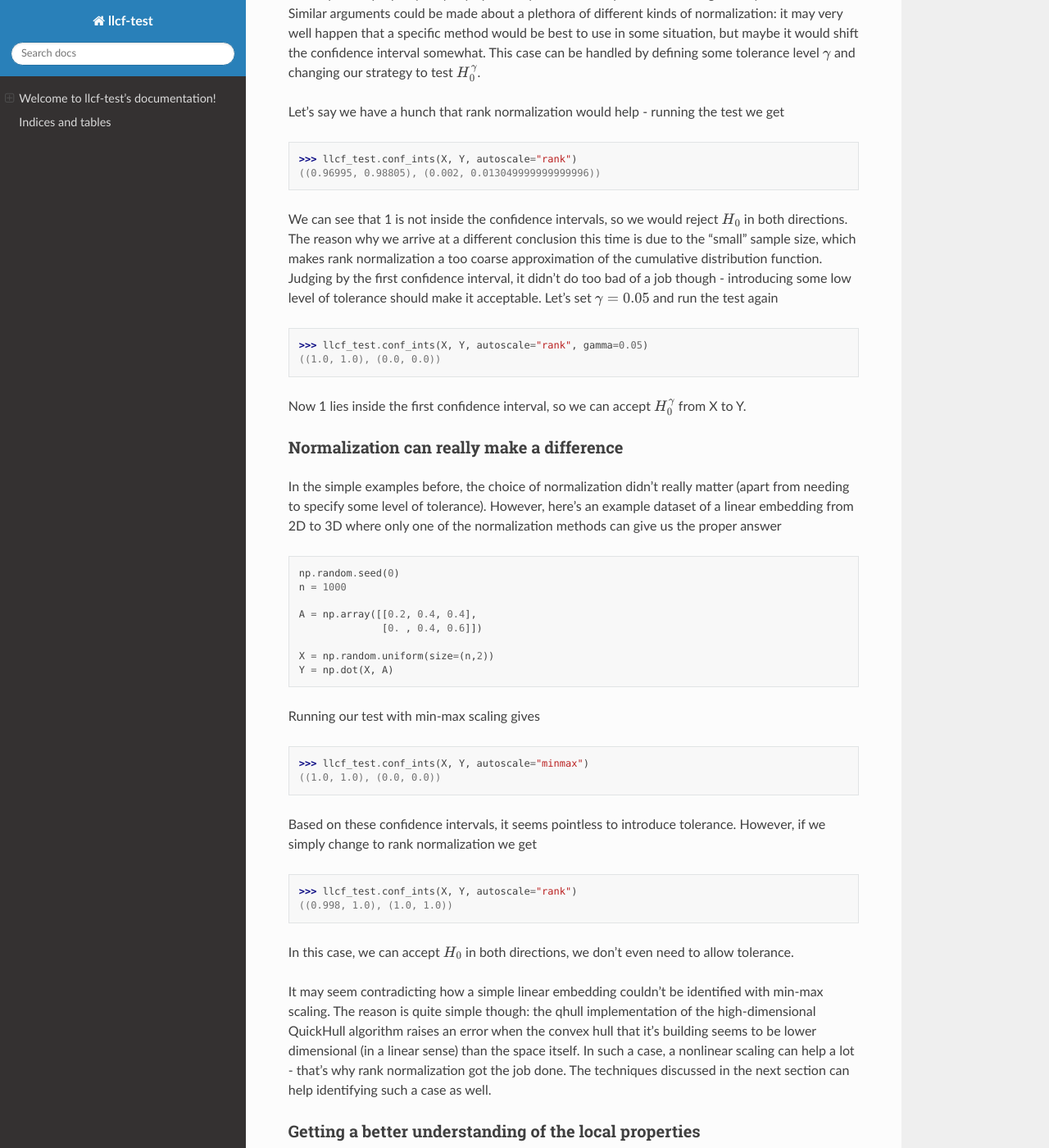
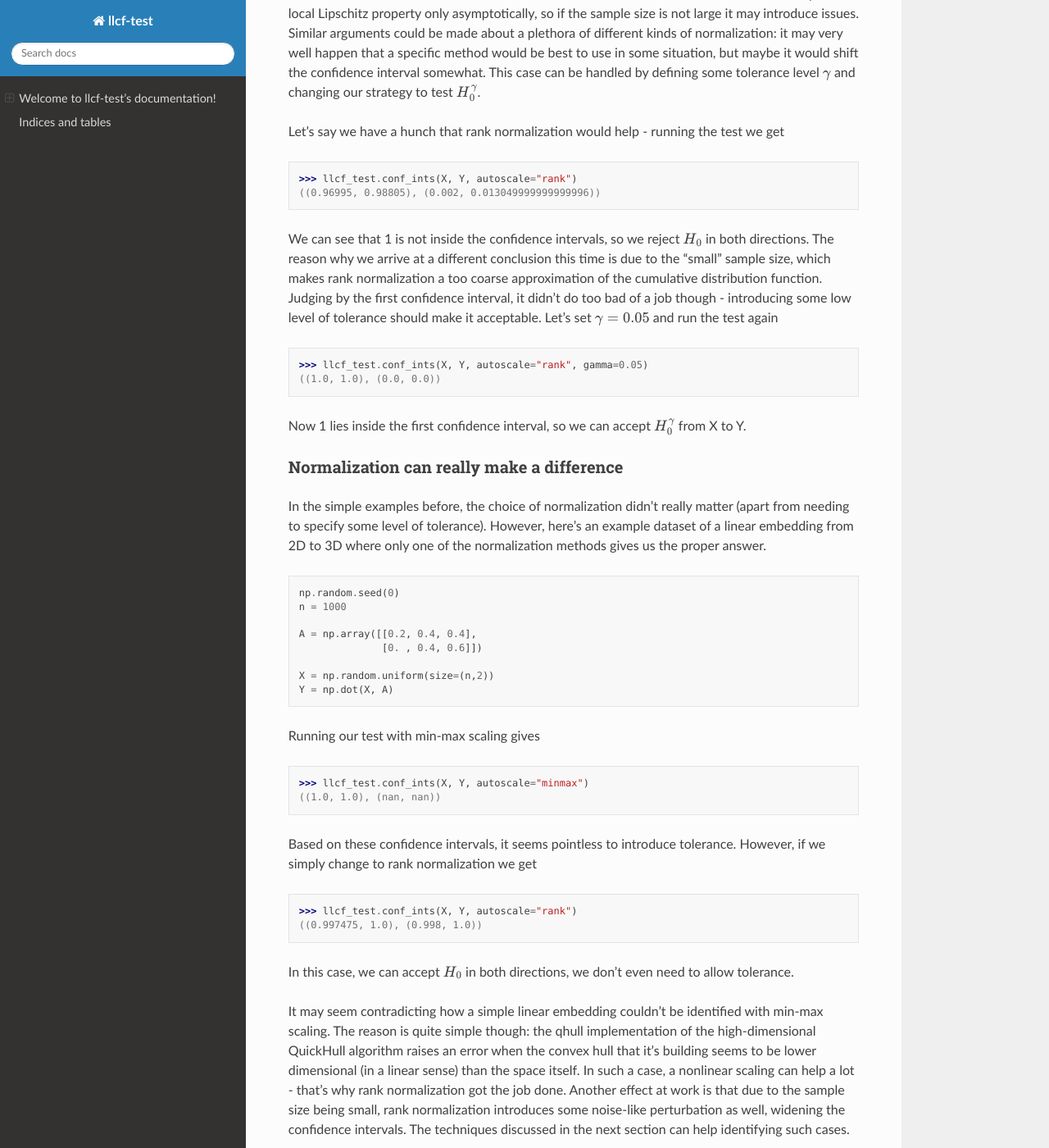
Before and after one commit to adam-zlatniczki/llcf-test-python, a Sphinx documentation site: the page built from docs/source/index.rst, in a window 1280 px wide and 1400 px high, scrolled down 2069 px. Shown: the whole window at 82% size. Built offline with Sphinx 7.4.7 and the Read the Docs theme 2.0.0, drawn with Linux system fonts in a browser that asks for light colours; some of the changed text lies outside the part shown.

Commit message:
refiend documentation

```diff
--- a/docs/source/index.rst
+++ b/docs/source/index.rst
@@ -66,8 +66,8 @@
 confidence interval for testing :math:`X = g(Y)`. We can see that 1 is inside the confidence interval in the first case,
 but not in the second. This means that at the (default) 0.05 significance level we accept the null-hypothesis that there
 exists a locally Lipschitz continuous function :math:`f` such that :math:`P(Y = f(X)) = 1`, and we reject the hypothesis
-that there exists a locally Lipschitz continuous :math:`g` such that :math:`P(X = g(Y)) = 1`. This matches perfectly our
-expectations.
+that there exists a locally Lipschitz continuous :math:`g` such that :math:`P(X = g(Y)) = 1`. This matches our
+expectations perfectly.
 
 Effect of normalization
 ^^^^^^^^^^^^^^^^^^^^^^^
@@ -86,7 +86,7 @@
   >>> llcf_test.conf_ints(X, Y, autoscale="rank")
   ((0.96995, 0.98805), (0.002, 0.013049999999999996))
 
-We can see that 1 is not inside the confidence intervals, so we would reject :math:`H_0` in both directions. The reason
+We can see that 1 is not inside the confidence intervals, so we reject :math:`H_0` in both directions. The reason
 why we arrive at a different conclusion this time is due to the "small" sample size, which makes rank normalization a
 too coarse approximation of the cumulative distribution function. Judging by the first confidence interval, it didn't do
 too bad of a job though - introducing some low level of tolerance should make it acceptable. Let's set
@@ -101,7 +101,7 @@
 ^^^^^^^^^^^^^^^^^^^^^^^^^^^^^^^^^^^^^^^^^^
 In the simple examples before, the choice of normalization didn't really matter (apart from needing to specify some
 level of tolerance). However, here's an example dataset of a linear embedding from 2D to 3D where only one of the
-normalization methods can give us the proper answer
+normalization methods gives us the proper answer.
 
 .. code-block:: python
 
@@ -117,21 +117,22 @@
 Running our test with min-max scaling gives
 
 >>> llcf_test.conf_ints(X, Y, autoscale="minmax")
-((1.0, 1.0), (0.0, 0.0))
+((1.0, 1.0), (nan, nan))
 
 Based on these confidence intervals, it seems pointless to introduce tolerance. However, if we simply change to rank
 normalization we get
 
 >>> llcf_test.conf_ints(X, Y, autoscale="rank")
-((0.998, 1.0), (1.0, 1.0))
+((0.997475, 1.0), (0.998, 1.0))
 
 In this case, we can accept :math:`H_0` in both directions, we don't even need to allow tolerance.
 
 It may seem contradicting how a simple linear embedding couldn't be identified with min-max scaling. The reason is quite
 simple though: the qhull implementation of the high-dimensional QuickHull algorithm raises an error when the convex
 hull that it's building seems to be lower dimensional (in a linear sense) than the space itself. In such a case, a
-nonlinear scaling can help a lot - that's why rank normalization got the job done. The techniques discussed in the next
-section can help identifying such a case as well.
+nonlinear scaling can help a lot - that's why rank normalization got the job done. Another effect at work is that due to
+the sample size being small, rank normalization introduces some noise-like perturbation as well, widening the confidence
+intervals. The techniques discussed in the next section can help identifying such cases.
 
 Getting a better understanding of the local properties
 ^^^^^^^^^^^^^^^^^^^^^^^^^^^^^^^^^^^^^^^^^^^^^^^^^^^^^^
@@ -146,6 +147,32 @@
 indicating that the :math:`\hat{\zeta}` estimators could not be calculated - which happens when *qhull* ran into an
 issue.
 
+To see the histograms work, let's generate a noisy quadratic relationship
+
+.. code-block:: python
+
+    np.random.seed(0)
+    n = 1000
+
+    X = np.random.normal(size=(n,1))
+    Y = 4*X + 3
+    Y +=  0.1*np.random.normal(size=(n,1))
+
+Running
+
+>>> llcf_test.plot_zeta_histograms(X, Y)
+
+should result in the following figure:
+
+.. figure:: figs/fig1.png
+   :scale: 100 %
+   :alt: Zeta histograms
+
+We can see that the zetas are skewed towards 1.0, indicating the possible existence of some sort of relationship, masked
+by noise.
+
+Dealing with noise
+^^^^^^^^^^^^^^^^^^
 
 
 Indices and tables
```
Also changed, not shown: other parts of docs/source/index.rst (+1 -1 lines), docs/source/figs/fig1.png (added).
